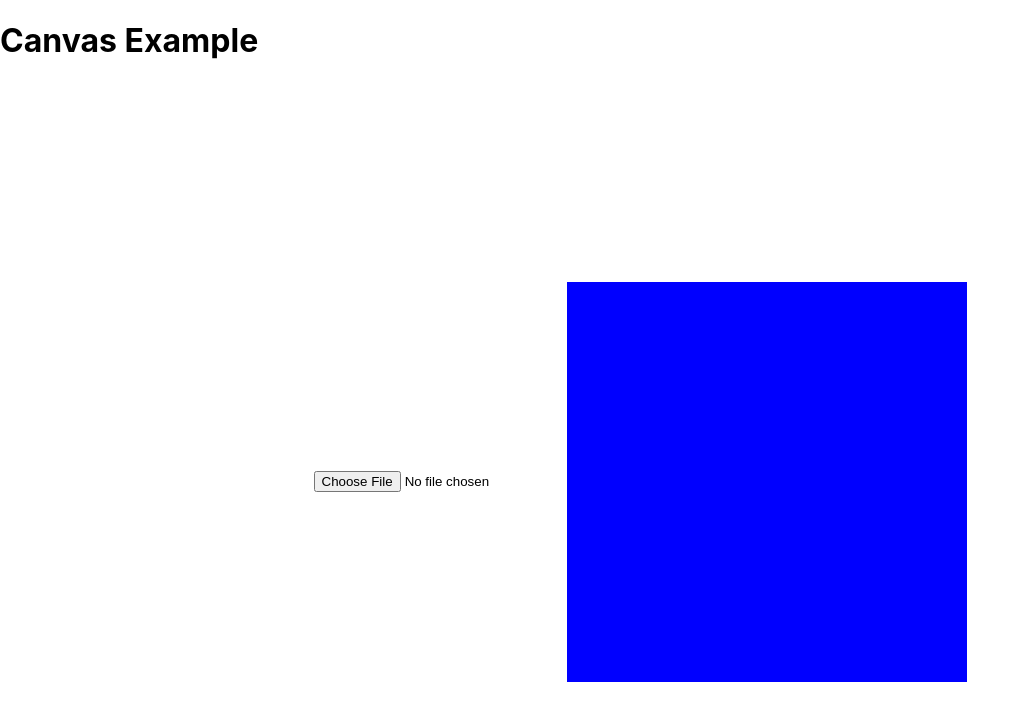
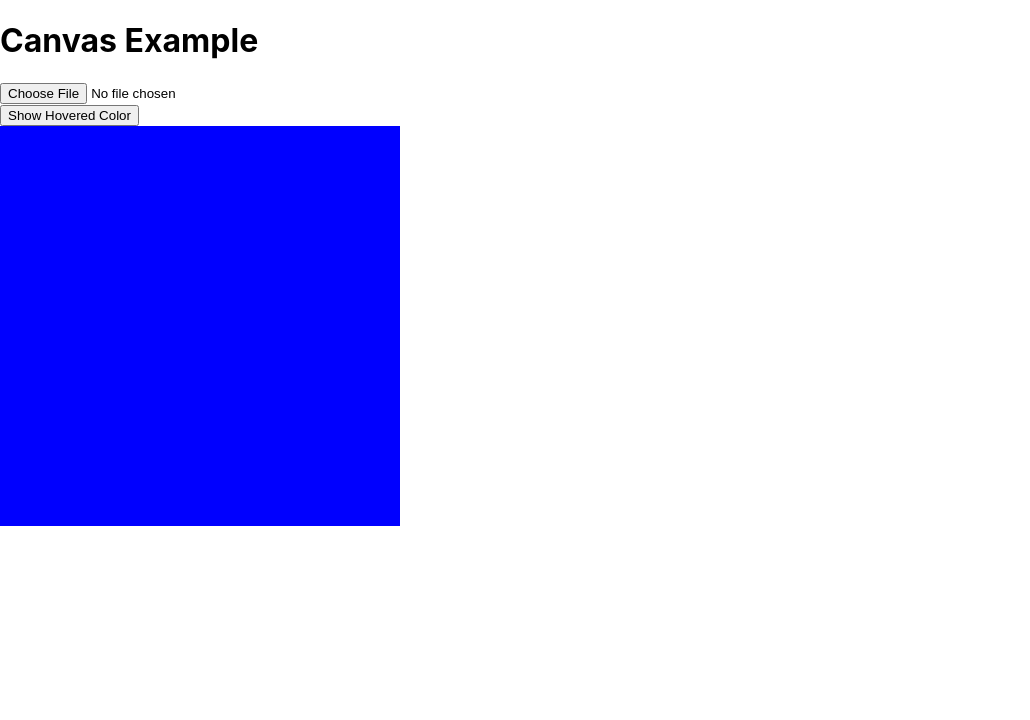
Before and after one commit to VrezhBarseghyan/color-dropper, a React (Create React App) app in the folder color-dropper-project/: page / in a window 1280 px wide. Shown: the top 720 px of the page, without its empty margins (0-1030 px from the left). Built offline with nearby package versions, Linux system fonts and the light colour scheme.

Commit message:
color dropper

```diff
--- a/color-dropper-project/src/components/Canvas.jsx
+++ b/color-dropper-project/src/components/Canvas.jsx
@@ -1,20 +1,75 @@
-import React, { useRef, useEffect } from 'react';
-import styles from '../Styles.module.css';
+import React, { useRef, useEffect, useState } from 'react';
+import ImageUploader from './ImageUploader';
 
 const Canvas = () => {
   const canvasRef = useRef(null);
+  const imageRef = useRef(null);
+  const scale = useRef(1);
+  const [selectedColor, setSelectedColor] = useState(null);
+  const [hoveredColor, setHoveredColor] = useState(null);
+  const [showHoveredColor, setShowHoveredColor] = useState(false);
 
-    const handleFileChange = (event) => {
-      const file = event.target.files[0];
+  const handleImageUpload = (file) => {
     const canvas = canvasRef.current;
     const context = canvas.getContext('2d');
 
+    const reader = new FileReader();
+    reader.onload = (e) => {
       const image = new Image();
       image.onload = () => {
+        scale.current = 1; // Reset the scale
         context.clearRect(0, 0, canvas.width, canvas.height);
         context.drawImage(image, 0, 0, canvas.width, canvas.height);
       };
-      image.src = URL.createObjectURL(file);
+      image.src = e.target.result;
+      imageRef.current = image;
+    };
+    reader.readAsDataURL(file);
+  };
+
+  const handleColorPick = (event) => {
+    const canvas = canvasRef.current;
+    const context = canvas.getContext('2d');
+
+    const rect = canvas.getBoundingClientRect();
+    const x = event.clientX - rect.left;
+    const y = event.clientY - rect.top;
+
+    const [r, g, b] = context.getImageData(x, y, 1, 1).data;
+    const hexColor = rgbToHex(r, g, b);
+    setSelectedColor(hexColor);
+    setShowHoveredColor(false); // Hide hovered color after using it
+  };
+
+  const handleMouseMove = (event) => {
+    const canvas = canvasRef.current;
+    const context = canvas.getContext('2d');
+
+    const rect = canvas.getBoundingClientRect();
+    const x = event.clientX - rect.left;
+    const y = event.clientY - rect.top;
+
+    const [r, g, b] = context.getImageData(x, y, 1, 1).data;
+    const hexColor = rgbToHex(r, g, b);
+    if (showHoveredColor) {
+      setHoveredColor(hexColor);
+    }
+  };
+
+  const toggleHoveredColor = () => {
+    setShowHoveredColor(!showHoveredColor);
+  };
+
+  const rgbToHex = (r, g, b) => {
+    const componentToHex = (c) => {
+      const hex = c.toString(16);
+      return hex.length === 1 ? '0' + hex : hex;
+    };
+
+    const red = componentToHex(r);
+    const green = componentToHex(g);
+    const blue = componentToHex(b);
+    return '#' + red + green + blue;
   };
 
   useEffect(() => {
@@ -24,12 +79,36 @@ const Canvas = () => {
     // Customize the initial canvas appearance
     context.fillStyle = 'blue';
     context.fillRect(0, 0, canvas.width, canvas.height);
+
+    const handleClick = () => {
+      setShowHoveredColor(false); // Hide hovered color when canvas is clicked
+    };
+
+    canvas.addEventListener('click', handleClick);
+
+    return () => {
+      canvas.removeEventListener('click', handleClick);
+    };
   }, []);
 
   return (
-      <div className={styles.canvasContainer}>
-        <input type="file" accept="image/*" onChange={handleFileChange} />
-        <canvas ref={canvasRef} width={400} height={400} />
+    <div>
+      <ImageUploader onImageUpload={handleImageUpload} />
+      <div>
+        <button onClick={toggleHoveredColor}>
+          {showHoveredColor ? 'Hide Hovered Color' : 'Show Hovered Color'}
+
+        </button>
+      </div>
+      <canvas
+        ref={canvasRef}
+        width={400}
+        height={400}
+        onClick={handleColorPick}
+        onMouseMove={handleMouseMove}
+      />
+      {selectedColor && <div>Selected Color: {selectedColor}</div>}
+      {showHoveredColor && hoveredColor && <div>Hovered Color: {hoveredColor}</div>}
     </div>
   );
 };
--- /dev/null
+++ b/color-dropper-project/src/components/ImageUploader.jsx
@@ -0,0 +1,19 @@
+import React, { useRef } from 'react';
+
+const ImageUploader = ({ onImageUpload }) => {
+  const inputRef = useRef(null);
+
+  const handleFileChange = (event) => {
+    const file = event.target.files[0];
+    onImageUpload(file);
+    inputRef.current.value = ''; // Reset the input value
+  };
+
+  return (
+    <div>
+      <input type="file" accept="image/*" onChange={handleFileChange} ref={inputRef} />
+    </div>
+  );
+};
+
+export default ImageUploader;
```
Lines whose indentation alone changed are shown as unchanged.
